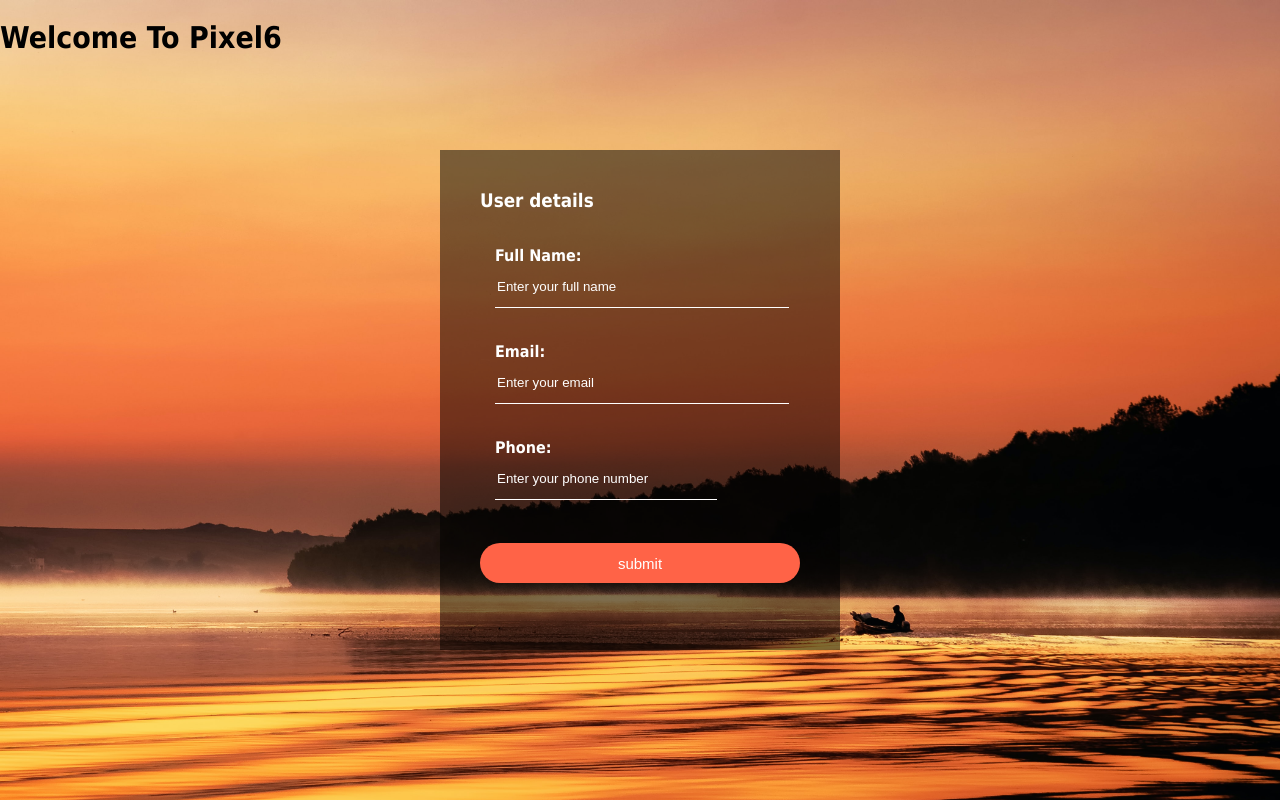
After one commit to nikitabhusal/Pixel6, a PHP site: page / in a window 1280 px wide. The commit adds this page. Run offline with PHP 8.4, Linux system fonts and the light colour scheme.

Commit message:
assignment done

```diff
--- /dev/null
+++ b/index.html
@@ -0,0 +1,67 @@
+<!DOCTYPE html>
+<html lang="en">
+
+<head>
+    <meta charset="UTF-8">
+    <meta http-equiv="X-UA-Compatible" content="IE=edge">
+    <meta name="viewport" content="width=device-width, initial-scale=1.0">
+    <title>Pixel6</title>
+    <link rel="stylesheet" href="style.css">
+</head>
+
+<body>
+    <div class="header">
+        <h1>Welcome To Pixel6</h1>
+    </div>
+    <div class="form-area">
+        <form id="user">
+            <h3>User details</h3>
+            <div class="form-field">
+                <label for="name">Full Name:</label>
+                <input type="text" name="name" id="name" autocomplete="off" placeholder="Enter your full name"
+                    onkeypress="return /[a-z ]/i.test(event.key)">
+                <small></small>
+            </div>
+            <div class="form-field">
+                <label for="email">Email:</label>
+                <input type="text" name="email" id="email" placeholder="Enter your email" autocomplete="off">
+                <small></small>
+            </div>
+            <div class="form-field">
+                <label for="phone">Phone:</label>
+                <div class="phone">
+                    <input type="text" name="phone" id="phone" autocomplete="off" placeholder="Enter your phone number"
+                        onkeypress="return /[0-9]/i.test(event.key)" maxlength="16">
+                    <img class="phoneImg" id="phoneImg">
+                    <div class="phoneState" id="phoneState"></div>
+                    <small></small>
+                </div>
+            </div>
+            <a>
+                <input type="submit" value="submit">
+            </a>
+        </form>
+        <form id="otpForm" class="hide">
+            <h3>OTP Verification</h3>
+            <p>Dear <span id="userfirstname"></span>, </p>
+            <p> Thank you for your enquiry. A 4 digit verification number has been sent to your phone number : <span
+                    id="phonenumber"></span>, Please enter in the following box and submit for confirmation.</p>
+            <div class="form-field">
+                <label for="otp">Enter OTP :</label>
+                <input type="text" name="otp" id="otp" autocomplete="off" placeholder="Enter OTP"
+                    onkeypress="return /[0-9]/i.test(event.key)" maxlength="4">
+                <small></small>
+            </div>
+            <input type="submit" value="Verify OTP">
+
+        </form>
+
+        <form id="otpSuccess" class="hide">
+            <h3>Validation Successfull!</h3>
+        </form>
+    </div>
+    <script type="text/javascript" src="index.js"></script>
+
+</body>
+
+</html>
--- /dev/null
+++ b/index.js
@@ -0,0 +1,225 @@
+const usernameEl = document.querySelector('#name');
+const emailEl = document.querySelector('#email');
+const phoneEl = document.querySelector('#phone');
+const phoneImgEl = document.querySelector('#phoneImg');
+const phoneStateEl = document.querySelector('#phoneState');
+const userFirstNameEl = document.querySelector('#userfirstname');
+const phoneNumberEl = document.querySelector('#phonenumber');
+const otpEl = document.querySelector('#otp');
+
+const userDetails = {
+    name: '',
+    email: '',
+    phone: '',
+    otp: ''
+}
+const form = document.querySelector('#user');
+const otpForm = document.querySelector('#otpForm');
+const otpSuccessForm = document.querySelector('#otpSuccess');
+
+let otpAttemps = 0;
+
+const checkName = () => {
+    let valid = false;
+    const min = 4, minWords = 2;
+    const username = usernameEl.value.trim();
+    if (!isRequired(username)) {
+        showError(usernameEl, 'Name cannot be blank.');
+    } else if (username.split(' ').length < minWords) {
+        showError(usernameEl, `Name must have firstname and lastname.`)
+    } else {
+        let validName = false;
+        for (let name of username.split(' ')) {
+            validName = name.length < min
+        }
+        if (validName) {
+            showError(usernameEl, `Each word in name must have min 4 char.`)
+        } else {
+            showSuccess(usernameEl);
+            valid = true;
+        }
+    }
+    userDetails.name = username;
+    return valid;
+};
+
+
+const checkEmail = () => {
+    let valid = false;
+    const email = emailEl.value.trim();
+    if (!isRequired(email)) {
+        showError(emailEl, 'Email cannot be blank.');
+    } else if (!isEmailValid(email)) {
+        showError(emailEl, 'Email is not valid.')
+    } else {
+        showSuccess(emailEl);
+        valid = true;
+    }
+    userDetails.email = email;
+    return valid;
+};
+
+const checkPhone = () => {
+    let valid = false;
+
+    const phone = phoneEl.value.trim();
+
+    if (!isRequired(phone)) {
+        showError(phoneEl, 'Phone cannot be blank.');
+    } else if (phone.length < 14) {
+        showError(phoneEl, 'Phone must be 10 digit no');
+    } else {
+        showSuccess(phoneEl);
+        valid = true;
+    }
+    phoneEl.value = formatPhoneNumber(phone) || phone;
+    userDetails.phone = phoneEl.value;
+    return valid;
+};
+
+const checkOTP = () => {
+    let valid = false;
+    const otp = otpEl.value.trim();
+    console.log(userDetails, otp);
+    if (!isRequired(otp)) {
+        showError(otpEl, 'Please enter OTP.');
+    } else if (Number(otp) != userDetails.otp) {
+        otpAttemps += 1;
+        showError(otpEl, 'Invalid OTP, Please re-enter')
+    } else {
+        showSuccess(otpEl);
+        valid = true;
+    }
+    return valid;
+};
+
+
+const isEmailValid = (email) => {
+    const re = /^(([^<>()\[\]\\.,;:\s@"]+(\.[^<>()\[\]\\.,;:\s@"]+)*)|(".+"))@((\[[0-9]{1,3}\.[0-9]{1,3}\.[0-9]{1,3}\.[0-9]{1,3}\])|(([a-zA-Z\-0-9]+\.)+[a-zA-Z]{2,}))$/;
+    return re.test(email);
+};
+
+const formatPhoneNumber = (phoneNumberString) => {
+    const input = phoneNumberString.replace(/\D/g, '').substring(0, 10); // First ten digits of input only
+    let valid = true;
+    const areaCode = input.substring(0, 3);
+    if (isBetween(Number(areaCode), 621, 799)) {
+        phoneImgEl.src = 'img/jio.svg'
+    }
+    else if (isBetween(Number(areaCode), 801, 920)) {
+        phoneImgEl.src = 'img/idea.svg'
+    }
+    else if (isBetween(Number(areaCode), 921, 999)) {
+        phoneImgEl.src = 'img/vodafone.svg'
+    }
+    else {
+        phoneImgEl.src = ''
+        valid = false;
+        showError(phoneEl, 'Invalid phone number');
+    }
+    const middle = input.substring(3, 6);
+    phoneStateEl.innerHTML = valid && middle ? states[Number(middle) % 36] : ''; // reminder after number divisible by 36 is the state no
+    const last = input.substring(6, 10);
+
+    if (input.length > 6) { phoneNumberString = `(${areaCode})-${middle}-${last}`; }
+    else if (input.length > 3) { phoneNumberString = `(${areaCode})-${middle}`; }
+    else if (input.length > 0) { phoneNumberString = `(${areaCode}`; }
+    return phoneNumberString;
+};
+
+const isRequired = value => value === '' ? false : true;
+const isBetween = (value, min, max) => value < min || value > max ? false : true;
+
+const showError = (input, message) => {
+    // get the form-field element
+    const formField = input.parentElement;
+    // add the error class
+    formField.classList.remove('success');
+    formField.classList.add('error');
+
+    // show the error message
+    const error = formField.querySelector('small');
+    error.textContent = message;
+};
+
+const showSuccess = (input) => {
+    // get the form-field element
+    const formField = input.parentElement;
+
+    // remove the error class
+    formField.classList.remove('error');
+    formField.classList.add('success');
+
+    // hide the error message
+    const error = formField.querySelector('small');
+    error.textContent = '';
+}
+
+
+form.addEventListener('submit', function (e) {
+    // prevent the form from submitting
+    e.preventDefault();
+
+    // validate fields
+    let isNameValid = checkName(),
+        isEmailValid = checkEmail()
+    isPhoneValid = checkPhone();
+
+    let isFormValid = isNameValid &&
+        isEmailValid &&
+        isPhoneValid
+
+    // submit to the server if the form is valid
+    if (isFormValid) {
+        userDetails.otp = Math.floor(1000 + Math.random() * 9000);
+        alert(userDetails.otp)
+        userFirstNameEl.innerHTML = userDetails.name.substring(0, userDetails.name.indexOf(' '));
+        phoneNumberEl.innerHTML = userDetails.phone;
+        form.classList.add('hide');
+        otpForm.classList.add('show');
+    }
+});
+
+form.addEventListener('input', function (e) {
+    switch (e.target.id) {
+        case 'name':
+            checkName();
+            break;
+        case 'email':
+            checkEmail();
+            break;
+        case 'phone':
+            checkPhone();
+            break;
+    }
+});
+
+const redirectToPixel = () => {
+    window.location.href = "http://pixel6.co/"
+}
+
+const redirectTo404 = () => {
+    window.location.href = "http://pixel6.co/404"
+}
+
+otpForm.addEventListener('submit', function (e) {
+    e.preventDefault();
+    if (checkOTP()) {
+        otpForm.classList.remove('show');
+        otpForm.classList.add('hide');
+        otpSuccessForm.classList.add('show');
+        setTimeout(() => {
+            redirectToPixel();
+        }, 5000)
+    }
+    else if (otpAttemps == 3) {
+        redirectTo404();
+    }
+})
+
+
+const states = ["Andaman and Nicobar Islands", "Andhra Pradesh", "Arunachal Pradesh", "Assam", "Bihar",
+    "Chandigarh", "Chhattisgarh", "Dadra and Nagar Haveli", "Daman and Diu", "Delhi", "Goa", "Gujarat", "Haryana",
+    "Himachal Pradesh", "Jammu and Kashmir", "Jharkhand", "Karnataka", "Kerala", "Lakshadweep", "Madhya Pradesh",
+    "Maharashtra", "Manipur", "Meghalaya", "Mizoram", "Nagaland", "Odisha", "Puducherry", "Punjab", "Rajasthan",
+    "Sikkim", "Tamil Nadu", "Telangana", "Tripura", "Uttarakhand", "Uttar Pradesh", "West Bengal"];
--- a/style.css
+++ b/style.css
@@ -1,12 +1,21 @@
-body{
+body {
     margin: 0;
     padding: 0;
-    background-image:url(img/beuty.jpg);
+    background-image: url(img/beuty.jpg);
     -webkit-background-size: cover;
     background-size: cover;
-    font-family: Tahoma , sans-serif;
+    font-family: Tahoma, sans-serif;
 }
 
+:root {
+    --error-color: #dc3545;
+    --success-color: #28a745;
+    --warning-color: #ffc107;
+}
+
+.form-field small {
+    color: var(--error-color);
+}
 
 .header {
     padding: 0px;
@@ -14,37 +23,52 @@ body{
     background: transparent;
     color: black;
     font-size: 15px;
-  }
+}
 
-.form-area{
+.form-area {
     position: absolute;
     top: 50%;
-    left:50%;
-    transform:  translate(-50%, -50%);
+    left: 50%;
+    transform: translate(-50%, -50%);
     width: 400px;
     height: 500px;
     box-sizing: border-box;
     background: rgba(0, 0, 0, 0.5);
     padding: 40px;
 }
-h3{
+
+h3 {
     margin: 0;
     padding: 0 0 20px;
     font-weight: bold;
     color: #ffffff
 }
-.form-area p{
+
+p {
+    margin: 0;
+    padding: 0 0 20px;
+    color: #ffffff
+}
+
+.form-field label {
+    display: block;
     margin: 0;
     padding: 0;
     font-weight: bold;
     color: #ffffff
 }
-.form-area input,select{
-    margin-bottom: 20px;
+
+.form-area input,
+select {
+    margin-bottom: 4px;
     width: 100%;
 }
-.form-area input[type=text]
-{
+
+.form-field {
+    padding: 15px;
+}
+
+.form-area input[type=text] {
     border: none;
     border-bottom: 1px solid #ffffff;
     background-color: transparent;
@@ -53,16 +77,19 @@ h3{
     color: #ffffff;
     display: 16px;
 }
-::placeholder{
+
+::placeholder {
     color: #ffffff;
 }
-.form-area select{
+
+.form-area select {
     margin-top: 20px;
-    padding:10px 0;
+    padding: 10px 0;
 }
-.form-area input[type=submit]
-{
-    border:none;
+
+.form-area input[type=submit] {
+    margin-top: 20px;
+    border: none;
     height: 40px;
     outline: none;
     color: #ffffff;
@@ -71,7 +98,53 @@ h3{
     cursor: pointer;
     border-radius: 20px;
 }
-.form-area input[type=submit] :hover{
+
+.form-area input[type=submit] :hover {
     background-color: cyan;
     color: #ffffff;
 }
+
+.form-field input:focus {
+    outline: none;
+}
+
+.form-field.error input {
+    border-color: var(--error-color);
+}
+
+.form-field.success input {
+    border-color: var(--success-color);
+}
+
+.phone {
+    display: inline-block;
+    width: 100%;
+}
+
+.phone input,
+small {
+    float: left;
+    width: 75%;
+}
+
+.phoneImg {
+    padding: 0;
+    margin: 0;
+    width: auto;
+    height: 40px;
+    float: right;
+}
+
+.phoneState {
+    float: right;
+    color: white;
+    font-size: 16px;
+}
+
+.hide {
+    display: none;
+}
+
+.show {
+    display: block;
+}
```
Also changed, not shown: add.html (deleted, +0 -33 lines), style1.css (deleted, +0 -78 lines), validate.js (deleted, +0 -18 lines), img/idea.svg (added), img/jio.svg (added), img/vodafone.svg (added).
